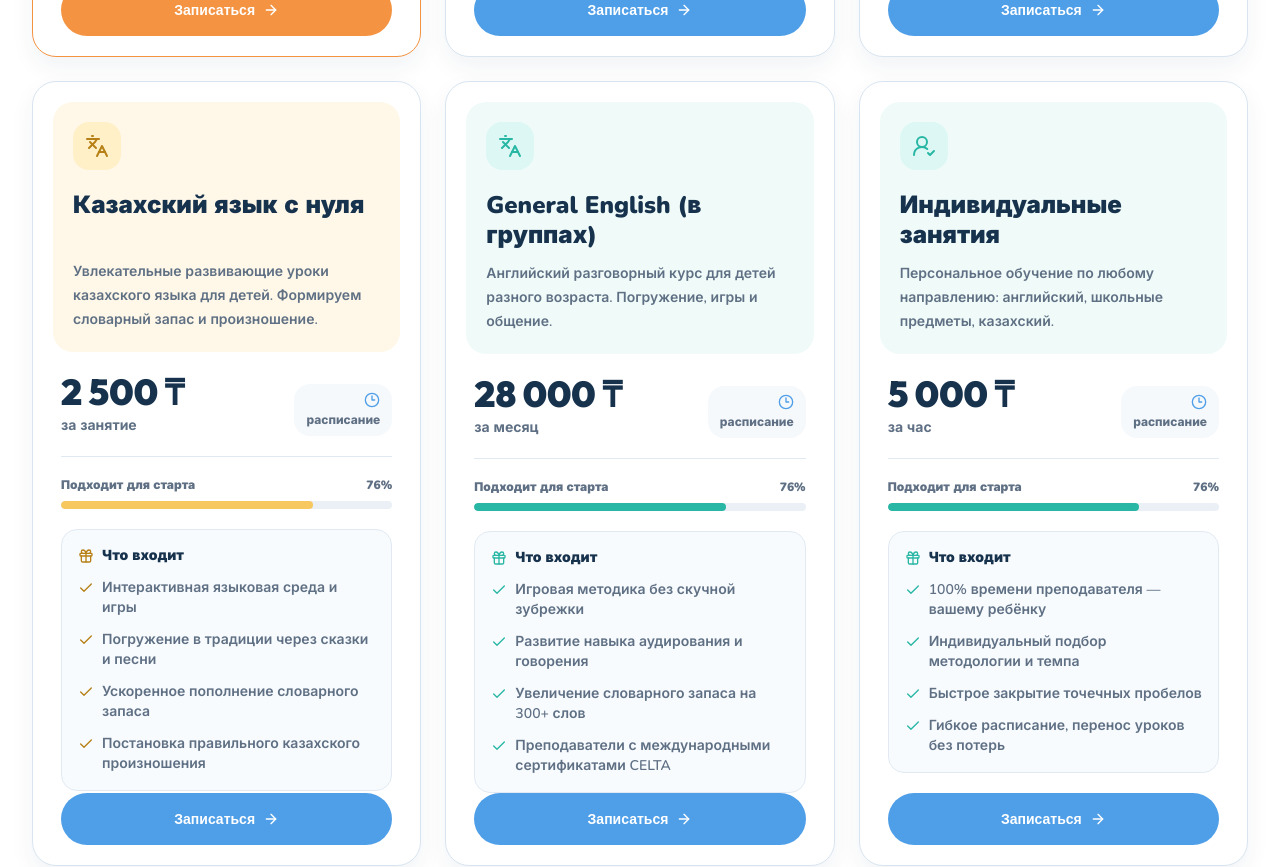
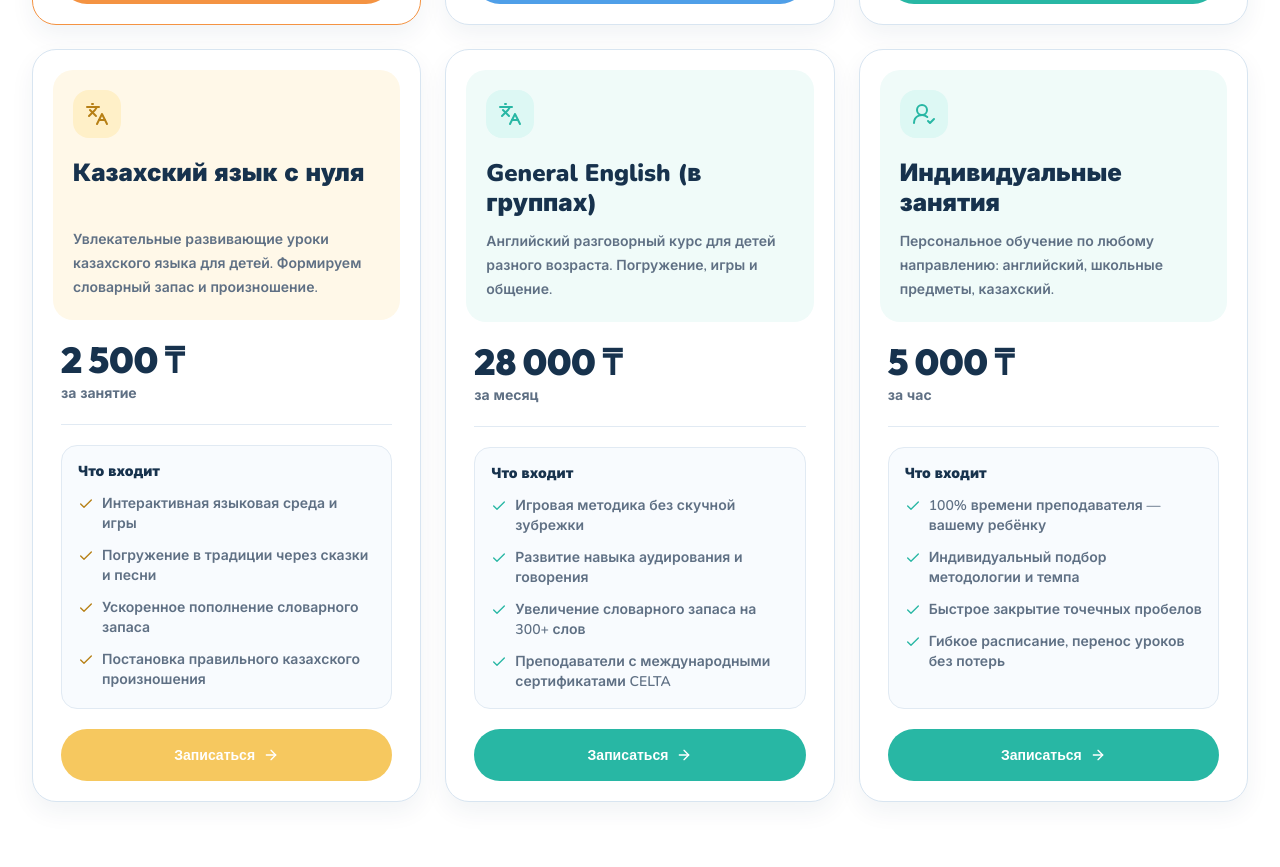
Before and after one commit to mapyr0110/balatime, a React (Vite) app: page / in a window 1280 px wide. Shown: the part 4040-4907 px from the top of the page. Built offline with nearby package versions, Linux system fonts and the light colour scheme.

Commit message:
fixed_demo_2

```diff
--- a/src/components/Programs.tsx
+++ b/src/components/Programs.tsx
@@ -4,7 +4,15 @@
  */
 
 import { motion } from "motion/react";
-import { ArrowRight, BookOpen, Check, Clock3, Gift, GraduationCap, Languages, PencilRuler, UserRoundCheck } from "lucide-react";
+import {
+  ArrowRight,
+  BookOpen,
+  Check,
+  GraduationCap,
+  Languages,
+  PencilRuler,
+  UserRoundCheck,
+} from "lucide-react";
 import { PROGRAMS } from "../data/websiteData";
 import { Program } from "../types";
 
@@ -17,32 +25,32 @@ export default function Programs({ onSelectProgram }: ProgramsProps) {
     red: {
       panel: "bg-[#FFF4F1]",
       icon: "bg-[#FFE4DC] text-[var(--color-primary)]",
-      accent: "bg-[var(--color-primary)]",
       text: "text-[var(--color-primary)]",
+      button: "bg-[var(--color-primary)]",
     },
     blue: {
       panel: "bg-[#F0F7FF]",
       icon: "bg-[#E2F1FF] text-[var(--color-accent-blue)]",
-      accent: "bg-[var(--color-accent-blue)]",
       text: "text-[var(--color-accent-blue)]",
+      button: "bg-[var(--color-accent-blue)]",
     },
     teal: {
       panel: "bg-[#F0FBF9]",
       icon: "bg-[#DDF8F4] text-[var(--color-accent-green)]",
-      accent: "bg-[var(--color-accent-green)]",
       text: "text-[var(--color-accent-green)]",
+      button: "bg-[var(--color-accent-green)]",
     },
     orange: {
       panel: "bg-[#FFF8E8]",
       icon: "bg-[#FFF0C8] text-[#B78016]",
-      accent: "bg-[var(--color-accent-yellow)]",
       text: "text-[#B78016]",
+      button: "bg-[var(--color-accent-yellow)] text-[var(--color-ink)]",
     },
     green: {
       panel: "bg-[#F0FBF9]",
       icon: "bg-[#DDF8F4] text-[var(--color-accent-green)]",
-      accent: "bg-[var(--color-accent-green)]",
       text: "text-[var(--color-accent-green)]",
+      button: "bg-[var(--color-accent-green)]",
     },
   };
 
@@ -70,11 +78,10 @@ export default function Programs({ onSelectProgram }: ProgramsProps) {
           </p>
         </div>
 
-        <div className="grid grid-cols-1 gap-6 md:grid-cols-2 xl:grid-cols-3">
+        <div className="grid grid-cols-1 items-stretch gap-6 md:grid-cols-2 xl:grid-cols-3">
           {PROGRAMS.map((prog: Program, index) => {
             const styles = themeMap[prog.colorTheme] || themeMap.blue;
             const isHighlight = prog.id === "preparation";
-            const progress = prog.id === "preparation" ? "92%" : prog.id === "homework" ? "84%" : "76%";
 
             return (
               <motion.article
@@ -88,10 +95,8 @@ export default function Programs({ onSelectProgram }: ProgramsProps) {
                 }`}
               >
                 <div className={`flex min-h-[228px] flex-col rounded-[20px] ${styles.panel} p-5`}>
-                  <div className="flex items-start">
-                    <div className={`flex h-12 w-12 items-center justify-center rounded-2xl ${styles.icon}`}>
-                      {iconMap[prog.id as keyof typeof iconMap] || <BookOpen className="h-6 w-6" />}
-                    </div>
+                  <div className={`flex h-12 w-12 items-center justify-center rounded-2xl ${styles.icon}`}>
+                    {iconMap[prog.id as keyof typeof iconMap] || <BookOpen className="h-6 w-6" />}
                   </div>
 
                   <h3 className="mt-5 min-h-[58px] font-sans text-2xl font-black leading-tight text-[var(--color-ink)]">
@@ -103,37 +108,23 @@ export default function Programs({ onSelectProgram }: ProgramsProps) {
                 </div>
 
                 <div className="flex flex-1 flex-col px-2 pt-5">
-                  <div className="flex min-h-[82px] items-end justify-between gap-4 border-b border-[#E1EAF3] pb-5">
-                    <div>
-                      <div className="font-display text-4xl font-black text-[var(--color-ink)]">
-                        {prog.price} ₸
-                      </div>
-                      <div className="mt-1 text-sm font-bold text-[var(--color-ink-light)]">за {prog.period}</div>
+                  <div className="min-h-[82px] border-b border-[#E1EAF3] pb-5">
+                    <div className="font-display text-4xl font-black text-[var(--color-ink)]">
+                      {prog.price} ₸
                     </div>
-                    <div className="rounded-2xl bg-[#F6F9FC] px-3 py-2 text-right">
-                      <Clock3 className="ml-auto h-4 w-4 text-[var(--color-accent-blue)]" />
-                      <div className="mt-1 text-xs font-extrabold text-[var(--color-ink-light)]">расписание</div>
+                    <div className="mt-1 text-sm font-bold text-[var(--color-ink-light)]">
+                      за {prog.period}
                     </div>
                   </div>
 
-                  <div className="mt-5">
-                    <div className="mb-2 flex items-center justify-between text-xs font-black text-[var(--color-ink-light)]">
-                      <span>Подходит для старта</span>
-                      <span>{progress}</span>
-                    </div>
-                    <div className="h-2 overflow-hidden rounded-full bg-[#EAF0F6]">
-                      <div className={`h-full rounded-full ${styles.accent}`} style={{ width: progress }} />
-                    </div>
-                  </div>
-
-                  <div className="mt-5 flex min-h-[226px] flex-col rounded-2xl border border-[#E1EAF3] bg-[#F8FBFE] p-4">
-                    <div className="mb-3 flex items-center gap-2 text-sm font-black text-[var(--color-ink)]">
-                      <Gift className={`h-4 w-4 ${styles.text}`} />
-                      Что входит
-                    </div>
+                  <div className="mt-5 flex flex-1 flex-col rounded-2xl border border-[#E1EAF3] bg-[#F8FBFE] p-4">
+                    <div className="mb-3 text-sm font-black text-[var(--color-ink)]">Что входит</div>
                     <ul className="space-y-3">
                       {prog.benefits.slice(0, 4).map((benefit) => (
-                        <li key={benefit} className="flex gap-2 text-sm font-semibold leading-5 text-[var(--color-ink-light)]">
+                        <li
+                          key={benefit}
+                          className="flex gap-2 text-sm font-semibold leading-5 text-[var(--color-ink-light)]"
+                        >
                           <Check className={`mt-0.5 h-4 w-4 shrink-0 ${styles.text}`} />
                           <span>{benefit}</span>
                         </li>
@@ -143,8 +134,8 @@ export default function Programs({ onSelectProgram }: ProgramsProps) {
 
                   <button
                     onClick={() => onSelectProgram(prog.name)}
-                    className={`mt-auto inline-flex min-h-13 w-full items-center justify-center gap-2 rounded-full px-5 py-4 font-display text-sm font-bold text-white transition-transform hover:-translate-y-0.5 ${
-                      isHighlight ? "bg-[var(--color-primary)]" : "bg-[var(--color-accent-blue)]"
+                    className={`mt-5 inline-flex min-h-13 w-full items-center justify-center gap-2 rounded-full px-5 py-4 font-display text-sm font-bold text-white transition-transform hover:-translate-y-0.5 ${
+                      isHighlight ? "bg-[var(--color-primary)]" : styles.button
                     }`}
                   >
                     Записаться
```
